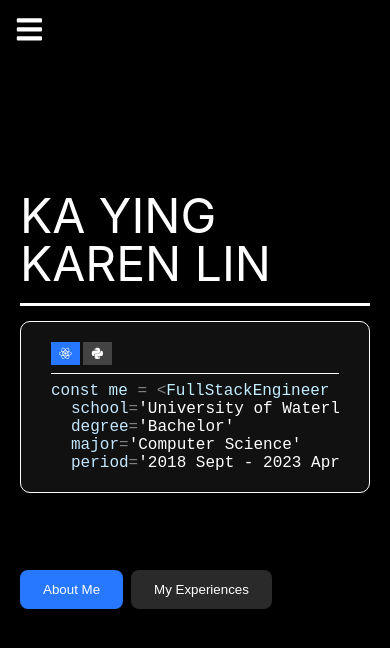
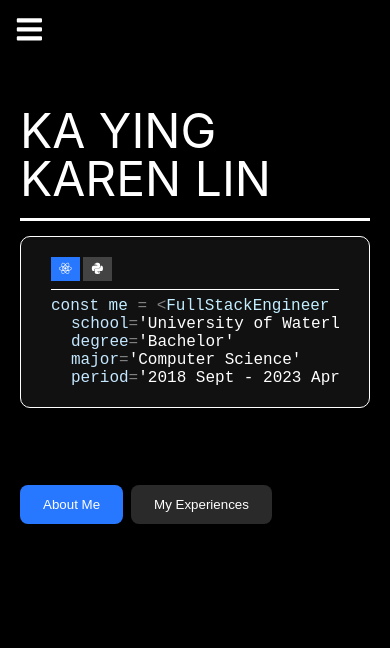
Before and after one commit to karenlinky/personal-website, a React (Create React App) app: page / in a window 390 px wide. Shown: the top 648 px of the page. Built offline with nearby package versions, Linux system fonts and the light colour scheme.

Commit message:
adjusted about content top padding

```diff
--- a/src/components/about/about.css
+++ b/src/components/about/about.css
@@ -5,7 +5,7 @@
     max-width: 1200px;
     padding: 20px;
     margin: auto;
-    padding-top: 15vh;
+    padding-top: 17vh;
     /* display: flex; */
     display: block;
 }
@@ -112,6 +112,7 @@
 @media (max-width: 800px) {
     .aboutContent {
         display: block;
+        padding-top: 5vh;
     }
     .nameDescriptionContainer, .codeIconContainer {
         display: block;
```
